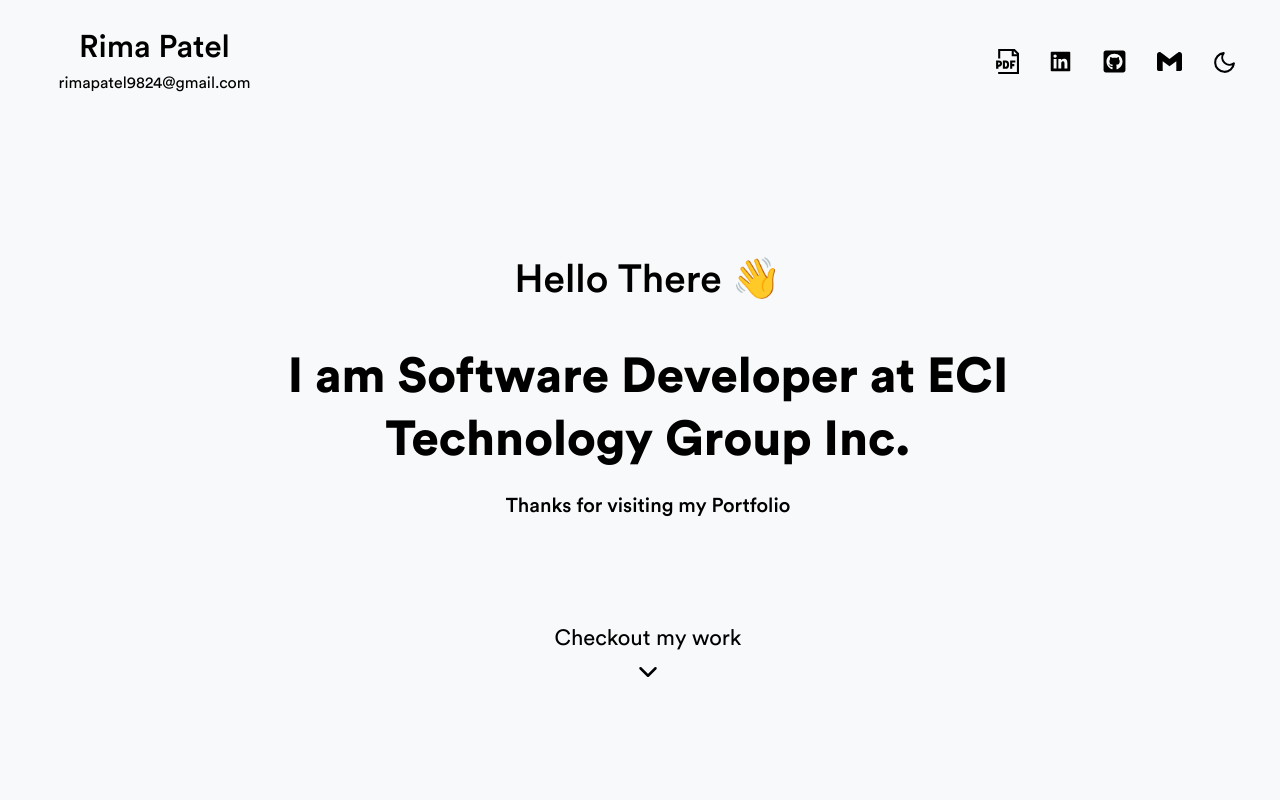
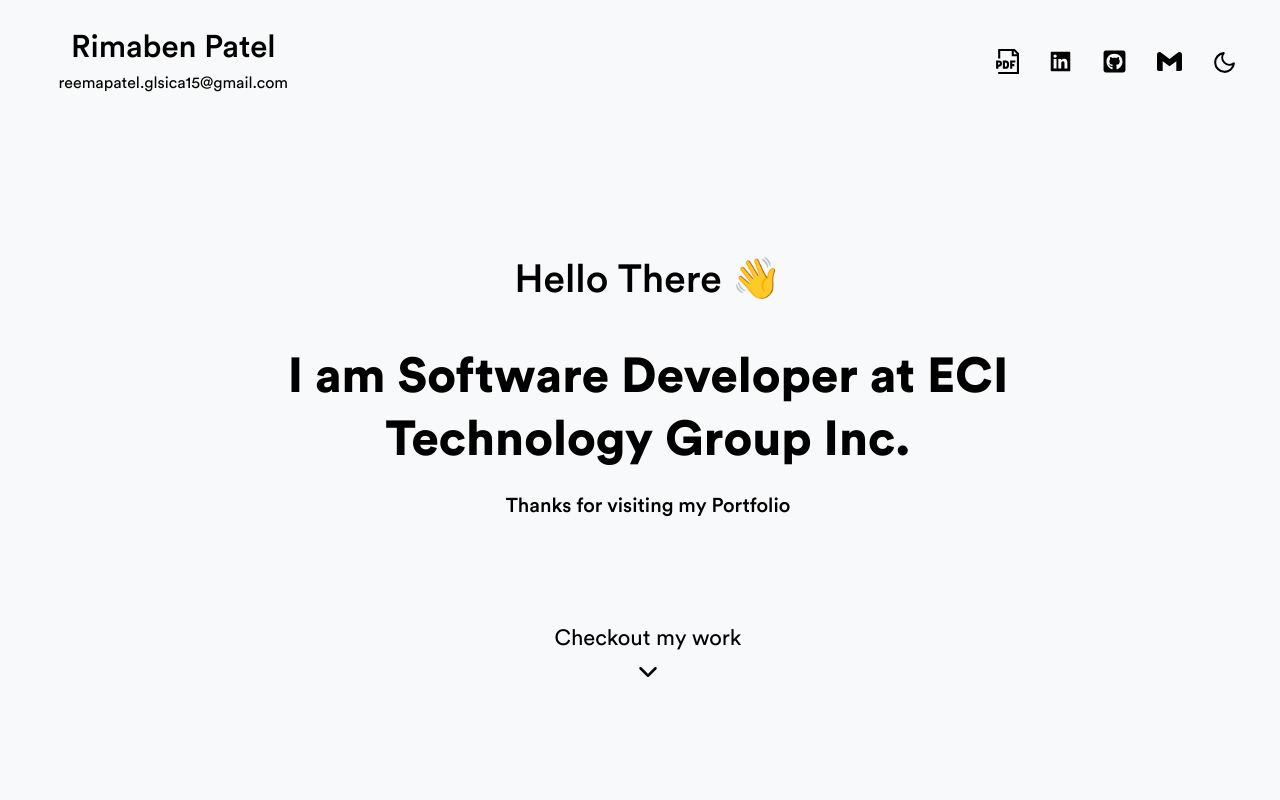
Before and after one commit to rima0055/portfolio_v2, a React (Create React App) app: page / in a window 1280 px wide. Shown: the top 800 px of the page. Built offline with nearby package versions, Linux system fonts and the light colour scheme.

Commit message:
Update Header.jsx

```diff
--- a/src/components/Header.jsx
+++ b/src/components/Header.jsx
@@ -10,8 +10,8 @@ function Header() {
   return (
     <div className="header">
       <div className="header__left">
-        <h3 className="logo">Rima Patel</h3>
-        <p>rimapatel9824@gmail.com</p>
+        <h3 className="logo">Rimaben Patel</h3>
+        <p>reemapatel.glsica15@gmail.com</p>
       </div>
       <div className="header__right">
         <span className="linkedin">
@@ -43,7 +43,7 @@ function Header() {
         </span>
         <span className="gmail">
           <a
-            href="https://mail.google.com/mail/u/0/?view=cm&fs=1&to=rimapatel9824@gmail.com&tf=1"
+            href="https://mail.google.com/mail/u/0/?view=cm&fs=1&to=reemapatel.glsica15@gmail.com&tf=1"
             target="_blank"
             rel="noopener noreferrer"
           >
```
